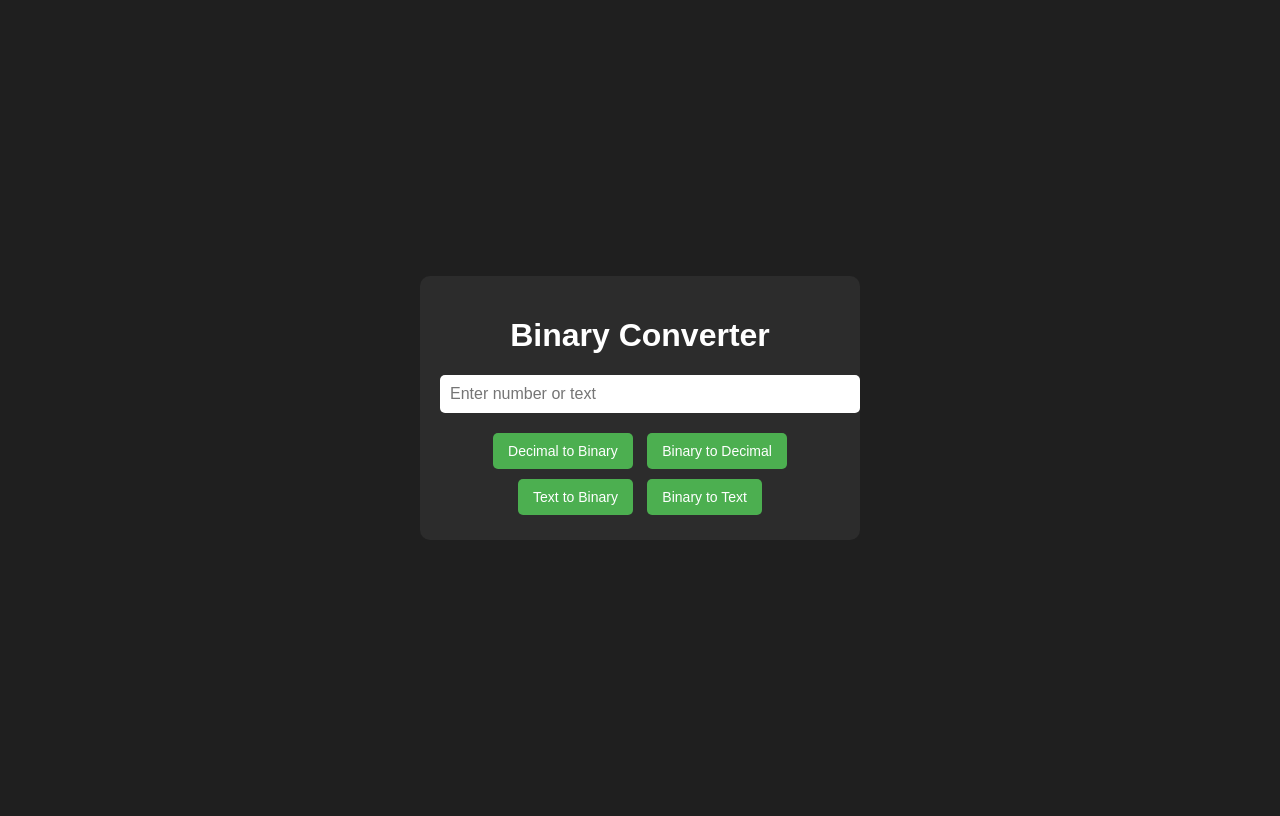
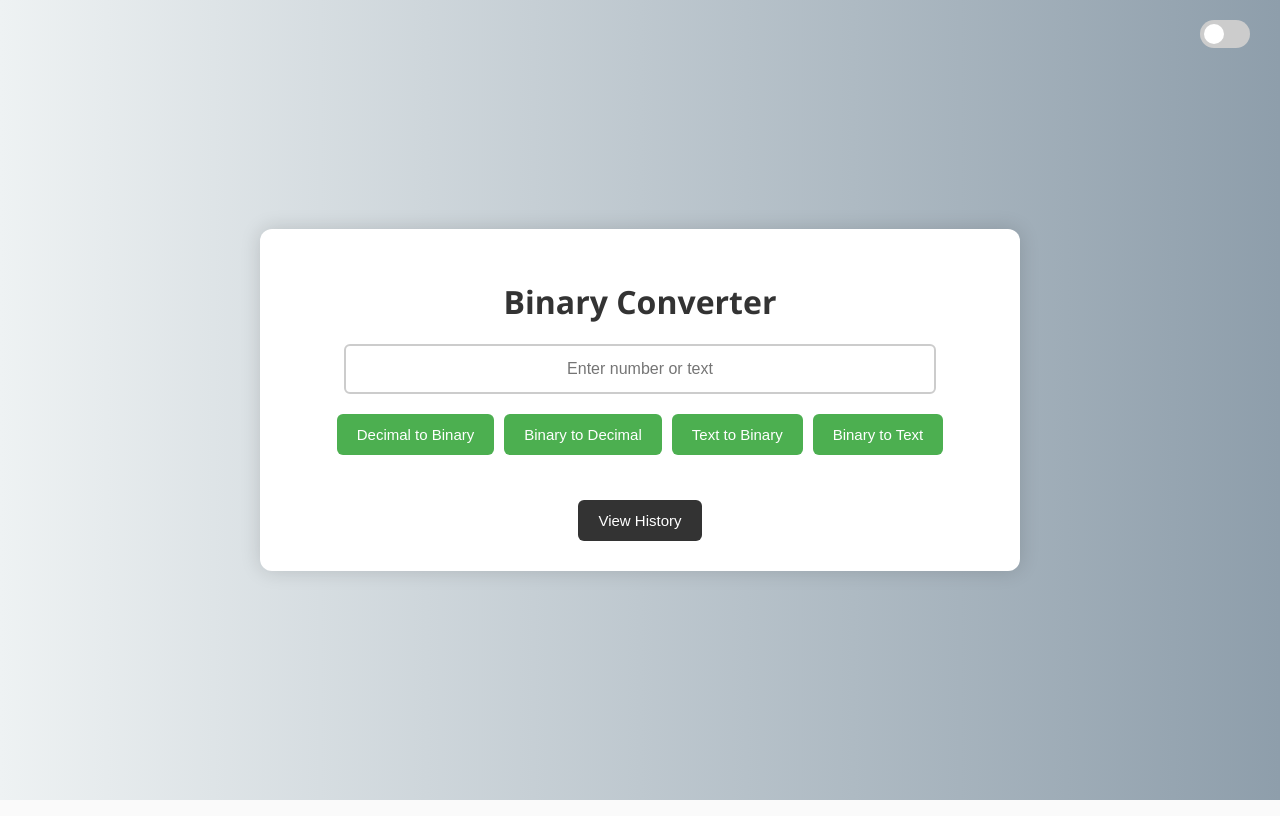
Before and after one commit to violetadimov/binary-web-converter, a Flask app: page / in a window 1280 px wide. Run offline with Flask 3, Linux system fonts and the light colour scheme.

Commit message:
Additional changes before deployment

```diff
--- a/Static/style.css
+++ /dev/null
@@ -1,47 +0,0 @@
-body {
-    font-family: Arial, sans-serif;
-    background: #1f1f1f;
-    color: #fff;
-    display: flex;
-    justify-content: center;
-    align-items: center;
-    height: 100vh;
-}
-
-.container {
-    background: #2c2c2c;
-    padding: 20px;
-    border-radius: 10px;
-    width: 90%;
-    max-width: 400px;
-    text-align: center;
-}
-
-input {
-    width: 100%;
-    padding: 10px;
-    margin-bottom: 15px;
-    border: none;
-    border-radius: 5px;
-    font-size: 16px;
-}
-
-.buttons button {
-    margin: 5px;
-    padding: 10px 15px;
-    font-size: 14px;
-    border: none;
-    border-radius: 5px;
-    background: #4CAF50;
-    color: white;
-    cursor: pointer;
-}
-
-.result, .history {
-    margin-top: 20px;
-}
-
-.history ul {
-    list-style: none;
-    padding: 0;
-}
--- a/app.py
+++ b/app.py
@@ -1,6 +1,12 @@
+
 from flask import Flask, render_template, request
+from utils import binary_tools
+import sys
+import  os
 
-app = Flask(__name__)
+template_dir = os.path.abspath("templates")
+
+app = Flask(__name__, template_folder=template_dir)
 
 history = []
 
@@ -13,14 +19,14 @@ def index():
 
         try:
             if mode == "dec_to_bin":
-                result = bin(int(input_data))[2:]
+                result = binary_tools.decimal_to_binary(input_data)
             elif mode == "bin_to_dec":
-                result = str(int(input_data, 2))
+                result = binary_tools.binary_to_decimal(input_data)
             elif mode == "text_to_bin":
-                result = ' '.join(format(ord(c), '08b') for c in input_data)
+                result = binary_tools.text_to_binary(input_data)
             elif mode == "bin_to_text":
-                result = ''.join(chr(int(b, 2)) for b in input_data.split())
-            history.append(f"{input_data} -> {result}")
+                result = binary_tools.binary_to_text(input_data)
+
         except:
             result = "Invalid input!"
 
@@ -28,4 +34,17 @@ def index():
 
 #only used locally - not in production
 if __name__ == "__main__":
-    app.run()
+    mode = sys.argv[1] if len(sys.argv) > 1 else "web"
+
+    if mode == "gui":
+        import tkinter as tk
+        from ui.gui import BinaryConverterGUI
+
+        root = tk.Tk()
+        app = BinaryConverterGUI(root)
+        root.mainloop()
+
+    else:
+        from ui.web import run_web_app
+        run_web_app()
+        #app.run()
--- /dev/null
+++ b/history_file/conversion_history.txt
@@ -0,0 +1 @@
+[2025-04-04 19:52:54] text_to_bin: Hello! -> 01001000 01100101 01101100 01101100 01101111 00100001
--- /dev/null
+++ b/static/style.css
@@ -0,0 +1,306 @@
+body {
+  font-family: 'Segoe UI', Tahoma, Geneva, Verdana, sans-serif;
+  background: linear-gradient(to right, #eef2f3, #8e9eab);
+  margin: 0;
+  padding: 0;
+  color: #333;
+  height: 100vh;
+  display: flex;
+  justify-content: center;
+  align-items: center;
+  transition: background-color 0.3s ease;
+}
+
+.container {
+  width: 90%;
+  max-width: 700px;
+  margin: 40px auto;
+  background-color: white;
+  padding: 30px;
+  border-radius: 12px;
+  box-shadow: 0 0 20px rgba(0, 0, 0, 0.15);
+  animation: fadeIn 0.6s ease-in-out;
+  text-align: center;
+  transition: background-color 0.3s ease, color 0.3s ease;
+}
+
+h1, h2, h3 {
+  text-align: center;
+  color: #333;
+}
+
+input[type="text"] {
+  width: 80%;
+  padding: 14px;
+  margin-bottom: 20px;
+  font-size: 16px;
+  border: 2px solid #ccc;
+  border-radius: 6px;
+  transition: 0.3s ease;
+  display: block;
+  margin-left: auto;
+  margin-right: auto;
+  text-align: center;
+}
+
+input[type="text"]:focus {
+  border-color: #4caf50;
+  outline: none;
+}
+
+.input-wrapper {
+  display: flex;
+  justify-content: center;
+}
+
+.buttons {
+  display: flex;
+  flex-wrap: wrap;
+  gap: 10px;
+  justify-content: center;
+  margin-bottom: 25px;
+}
+
+button {
+  padding: 12px 20px;
+  font-size: 15px;
+  border: none;
+  border-radius: 6px;
+  background: #4caf50;
+  color: white;
+  cursor: pointer;
+  transition: background-color 0.3s ease;
+}
+
+button:hover {
+  background: #388e3c;
+}
+
+.history-btn {
+  background-color: #333;
+}
+
+ul {
+  padding-left: 20px;
+}
+
+ul li {
+  padding: 5px 0;
+}
+
+a {
+  display: inline-block;
+  margin-top: 20px;
+  text-decoration: none;
+  color: #4caf50;
+  font-weight: bold;
+}
+
+a:hover {
+  text-decoration: underline;
+}
+
+/* Subtle animation */
+@keyframes fadeIn {
+  from {
+    opacity: 0;
+    transform: translateY(15px);
+  }
+  to {
+    opacity: 1;
+    transform: translateY(0);
+  }
+}
+
+/* Position and style of the toggle */
+.dark-mode-toggle {
+  position: absolute;
+  top: 20px;
+  right: 30px;
+}
+
+/* Toggle switch style */
+.switch {
+  position: relative;
+  display: inline-block;
+  width: 50px;
+  height: 28px;
+}
+
+.switch input {
+  opacity: 0;
+  width: 0;
+  height: 0;
+}
+
+.slider {
+  position: absolute;
+  cursor: pointer;
+  background-color: #ccc;
+  border-radius: 34px;
+  top: 0;
+  left: 0;
+  right: 0;
+  bottom: 0;
+  transition: 0.4s;
+}
+
+.slider:before {
+  content: "";
+  position: absolute;
+  height: 20px;
+  width: 20px;
+  left: 4px;
+  bottom: 4px;
+  background-color: white;
+  border-radius: 50%;
+  transition: 0.4s;
+}
+
+input:checked + .slider {
+  background-color: #4caf50;
+}
+
+input:checked + .slider:before {
+  transform: translateX(22px);
+}
+
+body.dark-mode {
+  background-color: #121212;
+  color: #f0f0f0;
+}
+
+body.dark-mode .container {
+  background-color: #1e1e1e;
+  box-shadow: 0 0 20px rgba(255, 255, 255, 0.1);
+}
+body.dark-mode input[type="text"] {
+  background-color: #333;
+  color: #f0f0f0;
+  border: 2px solid #666;
+}
+body.dark-mode .button {
+  background-color: #444;
+  color: #f0f0f0;
+}
+body.dark-mode .history-btn {
+  background-color: #555;
+}
+@media (max-width: 600px) {
+  .container {
+    width: 95%;
+    padding: 15px;
+  }
+  .buttons {
+    flex-direction: column;
+    align-items: center;
+  }
+  .buttons button {
+    width: 100%;
+    margin-bottom: 10px;
+  }
+}
+
+@media (max-width: 500px) {
+  h1 {
+    font-size: 20px;
+  }
+  input[type="text"] {
+    font-size: 14px;
+  }
+}
+
+@media (max-width: 768px) {
+  .toggle-switch {
+    top: 10px;
+    right: 10px;
+    transform: scale(0.8);
+  }
+}
+
+/* Phones and small devices (up to 600px) */
+@media (max-width: 600px) {
+  body {
+    padding: 10px;
+  }
+
+  .container {
+    width: 95%;
+    padding: 15px;
+    box-shadow: 0 0 8px rgba(0, 0, 0, 0.1);
+    border-radius: 8px;
+  }
+
+  h1, h2, h3 {
+    font-size: 22px;
+  }
+
+  input[type="text"] {
+    width: 95%;
+    font-size: 16px;
+  }
+
+  .buttons {
+    display: grid;
+    grid-template-columns: repeat(2, 1fr);
+    gap: 10px;
+    justify-items: center;
+    margin: 25px;
+  }
+
+  .buttons button {
+    width: 100%;
+    font-size: 14px;
+    padding: 10px 12px;
+    border-radius: 6px;
+    transition: transform 0.2s ease;
+  }
+
+  .buttons button:hover {
+    transform: scale(1.03);
+  }
+
+
+  .history-btn,
+  .toggle-switch {
+    width: 100%;
+    margin: 10px 0;
+    display: block;
+    text-align: center;
+  }
+
+  .toggle-switch {
+    top: 15px;
+    right: 15px;
+    transform: scale(0.85);
+  }
+  .history-btn, #toggleDarkMode {
+    width: 100%;
+    margin: 10px auto;
+    font-size: 14px;
+  }
+}
+
+
+@media (min-width: 601px) and (max-width: 1024px) {
+  .container {
+    width: 90%;
+    padding: 20px;
+  }
+
+  input[type="text"] {
+    width: 90%;
+  }
+
+  .buttons {
+    justify-content: center;
+    gap: 15px;
+    flex-wrap: wrap;
+  }
+
+  .toggle-switch {
+    top: 20px;
+    right: 25px;
+    transform: scale(0.9);
+  }
+}
--- a/templates/index.html
+++ b/templates/index.html
@@ -1,35 +1,63 @@
 <!DOCTYPE html>
 <html lang="en">
 <head>
-    <meta charset="UTF-8">
+  <meta charset="UTF-8" />
   <title>Binary Converter</title>
-    <link rel="stylesheet" href="/static/style.css">
+  <link rel="stylesheet" href="{{ url_for('static', filename='style.css') }}">
 </head>
 <body>
+  <div class="dark-mode-toggle">
+      <label class="switch">
+        <input type="checkbox" id="toggleDarkMode">
+        <span class="slider round"></span>
+      </label>
+  </div>
   <div class="container">
     <h1>Binary Converter</h1>
     <form method="POST">
-            <input name="input" placeholder="Enter number or text" required>
+      <div class="input-wrapper">
+        <input type="text" name="input" placeholder="Enter number or text">
+      </div>
       <div class="buttons">
-                <button name="mode" value="dec_to_bin">Decimal to Binary</button>
-                <button name="mode" value="bin_to_dec">Binary to Decimal</button>
-                <button name="mode" value="text_to_bin">Text to Binary</button>
-                <button name="mode" value="bin_to_text">Binary to Text</button>
+        <button type="submit" name="mode" value="dec_to_bin">Decimal to Binary</button>
+        <button type="submit" name="mode" value="bin_to_dec">Binary to Decimal</button>
+        <button type="submit" name="mode" value="text_to_bin">Text to Binary</button>
+        <button type="submit" name="mode" value="bin_to_text">Binary to Text</button>
       </div>
     </form>
+
     {% if result %}
-            <div class="result">Result: <code>{{ result }}</code></div>
+      <p><strong>Result:</strong> {{ result }}</p>
     {% endif %}
-        {% if history %}
-            <div class="history">
-                <h3>Recent Conversions</h3>
-                <ul>
-                    {% for h in history %}
-                        <li>{{ h }}</li>
-                    {% endfor %}
-                </ul>
+
+    <a href="/history">
+        <button class="history-btn">View History</button>
+    </a>
   </div>
-        {% endif %}
-    </div>
+  <script>
+    const toggle = document.getElementById("toggleDarkMode");
+
+    // Load current theme from server
+    fetch("/get-theme")
+      .then(res => res.json())
+      .then(data => {
+        if (data.theme === "dark") {
+          document.body.classList.add("dark-mode");
+          toggle.checked = true;
+        }
+      });
+
+    // Update theme and send to server
+    toggle.addEventListener("change", () => {
+      const theme = toggle.checked ? "dark" : "light";
+      document.body.classList.toggle("dark-mode", theme === "dark");
+      fetch("/set-theme", {
+        method: "POST",
+        headers: { "Content-Type": "application/json" },
+        body: JSON.stringify({ theme })
+      });
+    });
+  </script>
+
 </body>
 </html>
--- /dev/null
+++ b/theme.json
@@ -0,0 +1 @@
+{"theme": "light"}
```
Also changed, not shown: templates/history.html (added, +30 -0 lines), ui/gui.py (added, +125 -0 lines), ui/web.py (added, +87 -0 lines), utils/binary_tools.py (added, +12 -0 lines). Lines whose indentation alone changed are shown as unchanged.
